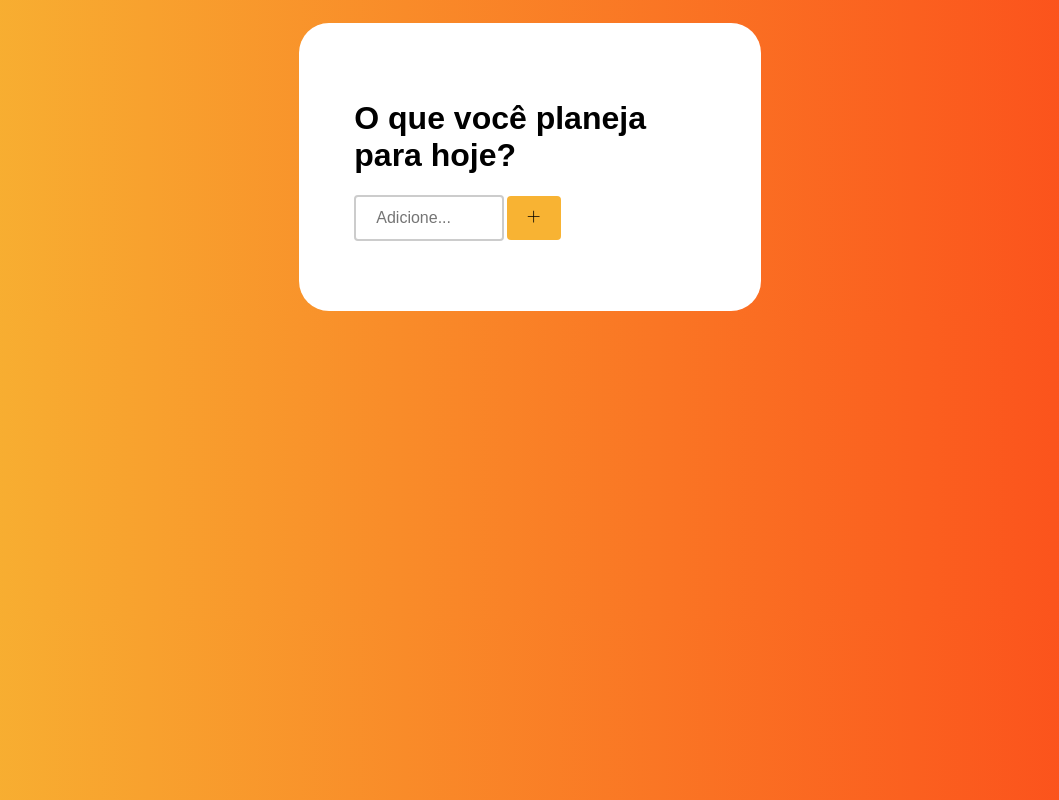
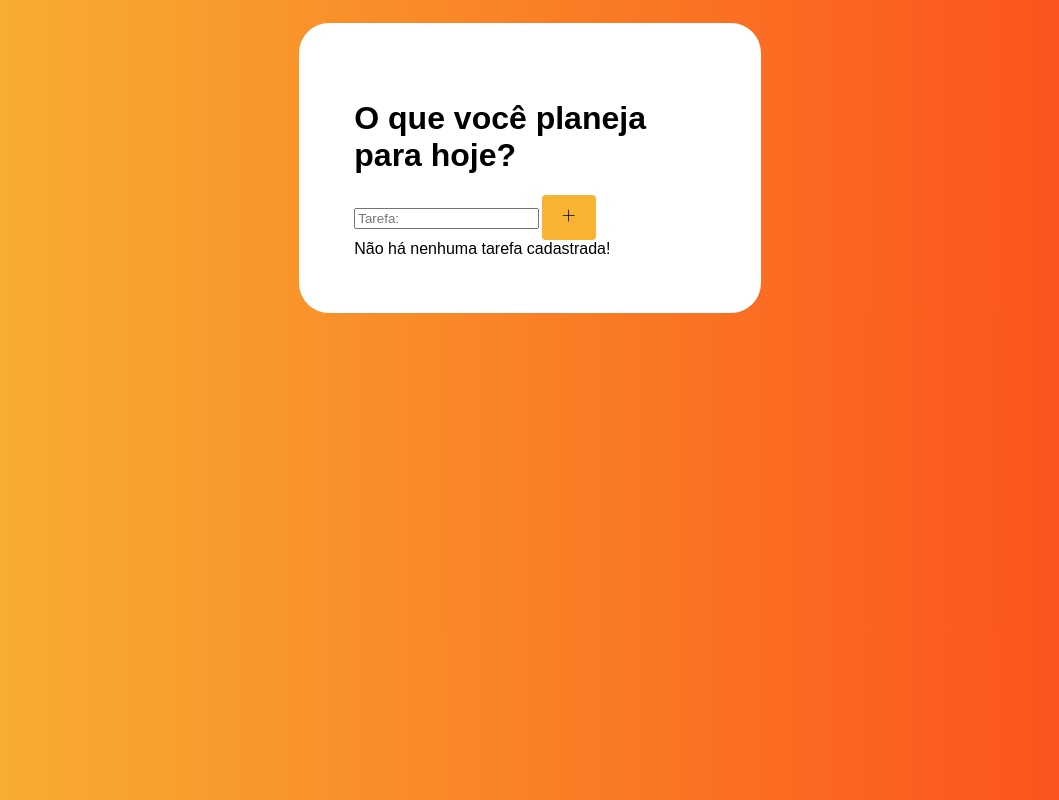
Before and after one commit to TitaSilveira/Task-list, a React (Create React App) app: page / in a window 1280 px wide. Shown: the whole page, without its empty margins (110-1169 px from the left). Built offline with nearby package versions, Linux system fonts and the light colour scheme.

Commit message:
nova versão de exercicio local storage

```diff
--- a/src/App.js
+++ b/src/App.js
@@ -1,59 +1,87 @@
 import React, { useState, useEffect } from 'react';
 import Form from './components/Form';
-import List from './components/List';
+import TaskList from './components/List';
 import './App.css';
 
 function App() {
-  const[tarefas, setTarefas] = useState([]);
-  const[novaTarefa, setNovaTarefa] = useState("");
-  const[index, setIndex]  = useState(-1);
+  const [tasks, setTasks] = useState([]);
+  const [taskToEdit, setTaskToEdit] = useState('');
+  const [noContent, setNoContent] = useState(false);
+  const [isEditing, setIsEditing] = useState(false);
 
-  const onChangeList = (tarefa) => {
+  useEffect(() => {
+    let storageRecovery = [];
+    try {
+      if (localStorage.getItem('tarefas').length > 0) {
+        storageRecovery = JSON.parse(localStorage.getItem('tarefas'))
+        setTasks(storageRecovery);
+      } else {
+        setNoContent(true);
+      }
+    } catch (error) {
+      alert('Houve um erro ao recuperar informações de tarefas. Reiniciando a base de dados.')
+      setTasks([]);
+      setNoContent(true);
+    }
+  }, [])
 
-    if(tarefas.indexOf(tarefa) !== -1 || !tarefa) return;
-
-    const novasTarefas = [...tarefas];
-
-    if(index === -1) {
-      setTarefas([tarefa, ...novasTarefas])
-      setNovaTarefa('')
-    } else {
-      novasTarefas[index] = novaTarefa;
-      setTarefas([...novasTarefas])
-      setIndex(-1)
-      setNovaTarefa('')
-    }
-
-    localStorage.setItem('tarefas', JSON.stringify(tarefas))
+  const deleteTask = (indexToDelete) => {
+    let tempList = tasks;
+    tempList.splice(indexToDelete, 1);
+    localStorage.setItem('tarefas', JSON.stringify(tempList))
+    setTasks(tempList);
+    alert('Tarefa deletada com sucesso!')
   }
 
-  const handleDelete = (e, index) => {
-    e.preventDefault();
-    setTarefas(tarefas.filter((tarefa, i) => i !== index));
+  const editTask = (task) => {
+    setTaskToEdit(task)
+    setIsEditing(true)
   }
 
-  const handleEdit = (e, index) => {
-    e.preventDefault();
-    setIndex(index)
-    setNovaTarefa(tarefas[index])
+  const submitEdit = (i, task) => {
+    let tempList = tasks;
+    tempList[i] = task
+    localStorage.setItem('tarefas', JSON.stringify(tempList))
+    setTasks(tempList);
+    alert('Tarefa editada com sucesso!')
   }
 
-  const loadTarefas = () => {
-    const tarefas = JSON.parse(localStorage.getItem('tarefas'))
-
-    if(!tarefas) return;
-    setTarefas(tarefas)
+  const saveTask = (taskToSave) => {
+    let tempList = tasks;
+    tempList.push(taskToSave)
+    localStorage.setItem('tarefas', JSON.stringify(tempList))
+    setTasks(tempList);
+    alert('Tarefa criada com sucesso!')
   }
 
-  useEffect(() => {
-    loadTarefas()
-  }, [])
+  const cancelEdit = () => {
+    setIsEditing(false);
+    setTaskToEdit("");
+  }
 
   return (
     <div className='container'>
       <h1>O que você planeja para hoje?</h1>
-      <Form onList={onChangeList} setNovaTarefa={setNovaTarefa} novaTarefa={novaTarefa}/>
-      <List tarefas={tarefas} handleDelete={handleDelete} handleEdit={handleEdit} />
+      {/* Atualizar view quando editar, criar ou deletar tasks */}
+      <Form
+        taskToEdit={taskToEdit}
+        editing={isEditing}
+        onAdd={saveTask}
+        onCancel={cancelEdit}
+        submitEdit={submitEdit}
+      />
+      {
+        tasks.length > 0 &&
+        <TaskList
+          tasks={tasks}
+          onDelete={deleteTask}
+          onEdit={editTask}
+        />
+      }
+      {
+        noContent &&
+        <span>Não há nenhuma tarefa cadastrada!</span>
+      }
     </div>
   );
 }
--- a/src/components/Form/index.js
+++ b/src/components/Form/index.js
@@ -1,31 +1,122 @@
-import React, { useState } from "react";
-import { TfiPlus } from "react-icons/tfi";
+import React, { useState, useEffect } from "react";
+import { TfiPlus, TfiWrite, TfiClose } from "react-icons/tfi";
+
 import './Form.css';
 
 const Form = (props) => {
     // const[tarefa, setTarefa] = useState("")
-    const{onList, setNovaTarefa, novaTarefa} = props;
+    const { taskToEdit, editing, onAdd, onCancel, submitEdit } = props;
 
-    const changeHandle = (e) => {
-        setNovaTarefa(e.target.value)
+
+    const [task, setTask] = useState("");
+
+    useEffect(() => {
+        if (!!taskToEdit) {
+            setTask(taskToEdit);
+        }
+    }, []);
+
+    useEffect(() => {
+        if (!!taskToEdit) {
+            setTask(taskToEdit);
+        }
+    }, [taskToEdit]);
+
+    // useEffect(() => {
+    // }, [task]);
+
+    const handleAdd = () => {
+        if (task) {
+            let LS = localStorage.getItem('tarefas');
+            if (LS?.length > 0) {
+                let tasks = JSON.parse(LS)
+                if (tasks.length > 0) {
+                    let index = tasks.findIndex(t => {
+                        return t === task
+                    })
+
+                    if (index > -1) {
+                        alert(`Não é possível criar tarefas duplicadas.`);
+                    } else {
+                        onAdd(task);
+                    }
+                } else {
+                    onAdd(task);
+                }
+            } else {
+                onAdd(task);
+            }
+        } else {
+            alert(`Não é possível adicionar tarefas com nome vazio`);
+        }
     }
 
-    const submitHandle = (e) => {
-        e.preventDefault();
-        onList(novaTarefa);
+    const handleCancel = () => {
+        setTask("");
+        onCancel();
     }
 
+    const handleEdit = () => {
+        let LS = localStorage.getItem('tarefas');
+        if (LS?.length > 0) {
+            let tasks = JSON.parse(LS)
+            if (tasks.length > 0) {
+                let index = tasks.findIndex(t => {
+                    return t === taskToEdit
+                })
 
-    return(
-    <form onSubmit={submitHandle}>
-        <input type="text"
-        placeholder="Adicione..."
-        onChange={changeHandle}
-        value={novaTarefa}
-        className='input-tarefa'
-        ></input>
-        <button className="btn-tarefa"><TfiPlus /></button>
-    </form>
+                if (index > -1) {
+                    submitEdit(index, task);
+                } else {
+                    alert(`Essa tarefa já não existe mais no cadastro.`);
+                }
+            } else {
+                alert(`Não existem tarefas cadastradas no sistema.`);
+            }
+        } else {
+            alert(`Não existem tarefas cadastradas no sistema.`);
+        }
+    }
+
+    return (
+        // <form onSubmit={submitHandle}>
+        //     <input type="text"
+        //     placeholder="Adicione..."
+        //     onChange={changeHandle}
+        //     value={novaTarefa}
+        //     className='input-tarefa'
+        //     ></input>
+        //     <button className="btn-tarefa"><TfiPlus /></button>
+        // </form>
+
+        // <div className='input-tarefa'>
+
+        <div>
+
+            <input
+                type={'text'}
+                placeholder={'Tarefa:'}
+                onChange={(e) => { setTask(e.target.value) }}
+                value={task}
+            />
+            {
+                !editing &&
+                <button className="btn-tarefa"
+                    onClick={() => { handleAdd() }}
+                ><TfiPlus /></button>
+            }
+            {
+                editing &&
+                <>
+                    <button className="btn-tarefa"
+                        onClick={() => { handleEdit() }}
+                    ><TfiWrite /></button>
+                    <button className="btn-tarefa"
+                        onClick={() => { handleCancel() }}
+                    ><TfiClose /></button>
+                </>
+            }
+        </div>
 
     )
 }
--- a/src/components/List/index.js
+++ b/src/components/List/index.js
@@ -2,25 +2,48 @@ import React from "react";
 import { TfiMarkerAlt, TfiTrash } from "react-icons/tfi";
 import './List.css';
 
+const TaskList = (props) => {
+    const { tasks, onEdit, onDelete } = props;
 
-const List = (props) => {
-    const { tarefas, handleDelete, handleEdit } = props;
+    const handleDelete = (task) => {
+        let LS = localStorage.getItem('tarefas');
+        if(LS?.length > 0){
+            let tasks = JSON.parse(LS)
+            if(tasks.length > 0){
+                let index = tasks.findIndex(t => {
+                  return t === task
+                })
 
+                if(index > -1){
+                    onDelete(index);
+                }else{
+                    alert(`Essa tarefa já não existe mais no cadastro.`);
+                }
+            }else{
+                alert(`Não existem tarefas cadastradas no sistema.`);
+            }
+        }else{
+            alert(`Não existem tarefas cadastradas no sistema.`);
+        }
+    }
 
-    return(
+    const handleEdit = (task) => {
+        onEdit(task);
+    }
+
+    return (
         <div className="lista">
-            {tarefas.map((el, index) => {
-                return(
-                   <div className="lista-tarefa" key={el}>{el}
+            {tasks.map((el, i) => {
+                return (
+                    <div className="lista-tarefa" key={i}>{el}
                         <div className="lista-tarefas-icons">
                             <TfiMarkerAlt
                                 className="edit"
-                            onClick={(e) => handleEdit(e, index)}
+                                onClick={() => handleEdit(el)}
                             />
-
                             <TfiTrash
                                 className="delete"
-                            onClick={(e) => handleDelete(e, index)}
+                                onClick={() => handleDelete(el)}
                             />
                         </div>
                     </div>
@@ -28,20 +51,6 @@ const List = (props) => {
             })}
         </div>
     )
-    //         { tarefas.map((el, index) => {
-    //             return(
-    //              <div className="card" key={index}>
-    //              <div>
-    //                 <p>{el}</p>
-    //              </div>
-    //              <div>
-    //                 <button><HiOutlinePencil /></button>
-    //                 <button onClick={(e) => handleDelete(e, index)}><HiOutlineTrash /></button>
-    //              </div>
-    //              </div>
-    //             )
-    //         })}
-    // );
 }
 
-export default List;
+export default TaskList;
--- a/src/index.js
+++ b/src/index.js
@@ -5,7 +5,5 @@ import App from './App';
 
 const root = ReactDOM.createRoot(document.getElementById('root'));
 root.render(
-  <React.StrictMode>
     <App />
-  </React.StrictMode>
 );
```
Lines whose indentation alone changed are shown as unchanged.
